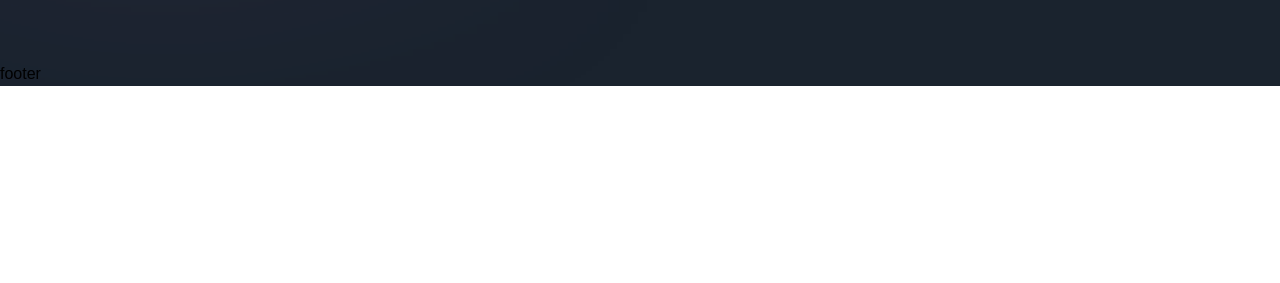
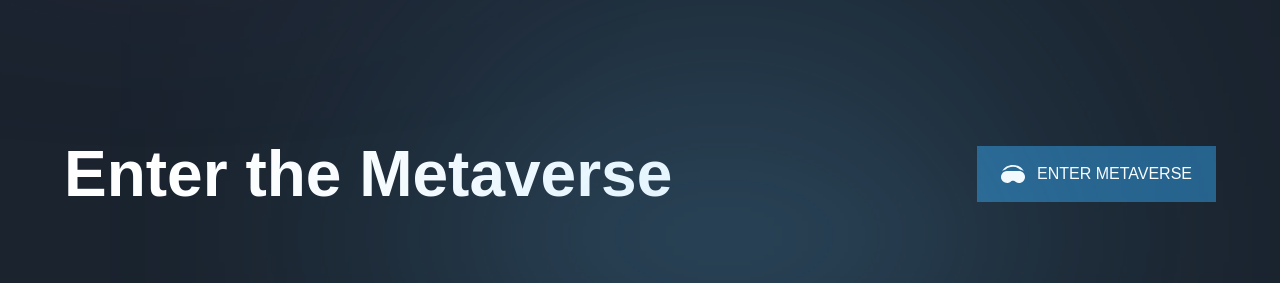
Before and after one commit to beboopr/-Metaverus_Webapp, a Next.js app: page / in a window 1280 px wide. Shown: the part 7029-7312 px from the top of the page. Before the commit the page ends 7115 px from the top, so only its background shows below. Built offline with nearby package versions, Linux system fonts and the light colour scheme; a web font is replaced by a local one.

Commit message:
Enter the Metaverse section, Working!

```diff
--- a/components/Footer.jsx
+++ b/components/Footer.jsx
@@ -1,9 +1,40 @@
 'use client';
 
+import { motion } from 'framer-motion';
+import { socials } from '../constants';
+
+import styles from '../styles';
+import { footerVariants } from '../utils/motion';
+
 const Footer = () => (
-  <footer>
-    footer
-  </footer>
+  <motion.footer
+    variants={footerVariants}
+    initial="hidden"
+    whileInView="show"
+    className={`${styles.paddings} py-8 relative`}
+  >
+    <div className="footer-gradient" />
+
+    <div className={`${styles.innerWidth} mx-auto flex flex-col gap-8`}>
+      <div className="flex items-center justify-between flex-wrap gap-5">
+        <h4 className="font-bold md:text-[64px] text-[44px] text-white">
+          Enter the Metaverse
+        </h4>
+        <button type="button" className=" flex items-center h-fit py-4 px-6
+        bg-[#25618B] rounde-[32px] gap-[12px]"
+        >
+          <img
+            src="headset.svg"
+            alt="headset"
+            className="w-[24px] h-[24px] object-contain"
+          />
+          <span className="font-normal text-[16px] text-white">
+            ENTER METAVERSE
+          </span>
+        </button>
+      </div>
+    </div>
+  </motion.footer>
 );
 
 export default Footer;
```
